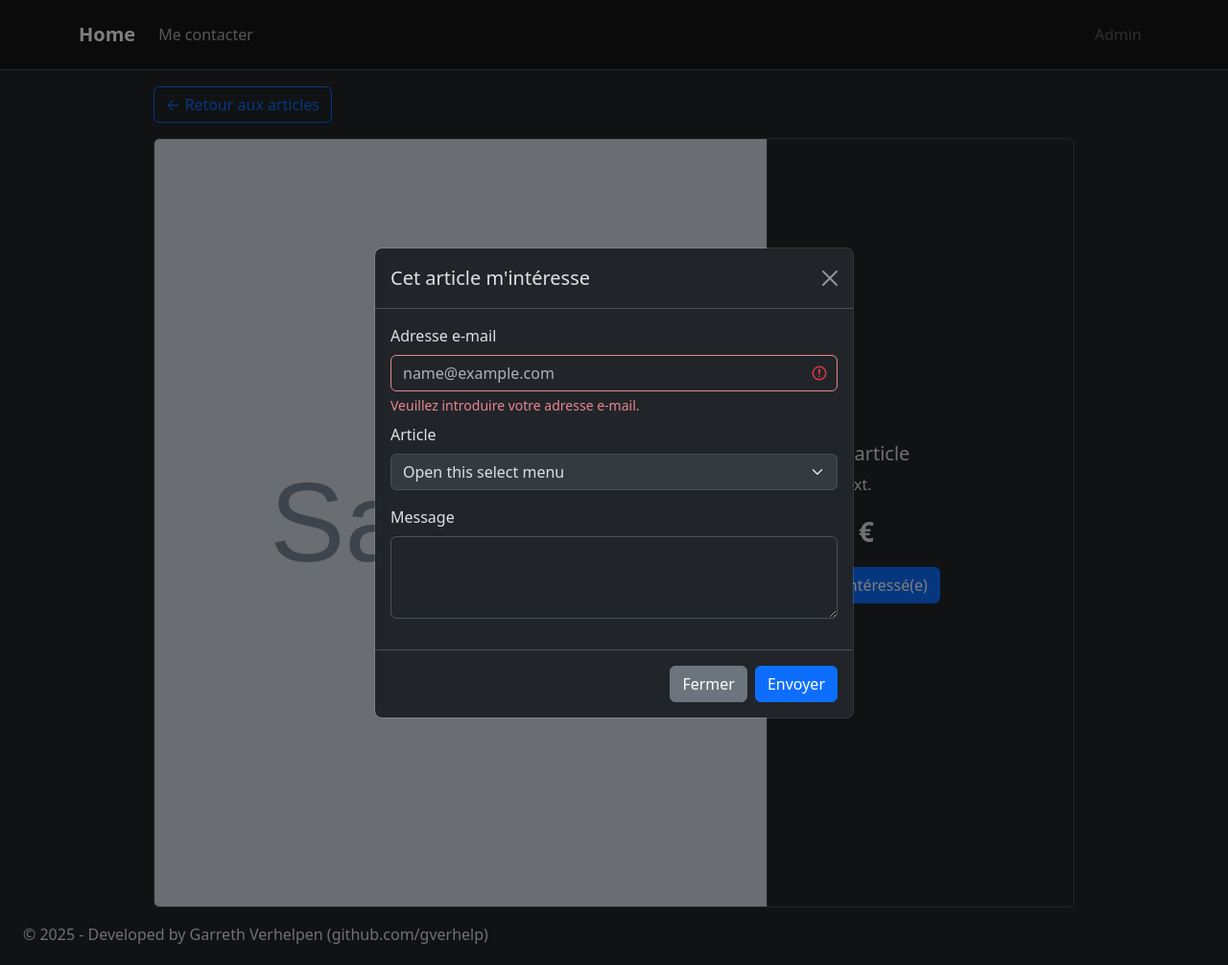
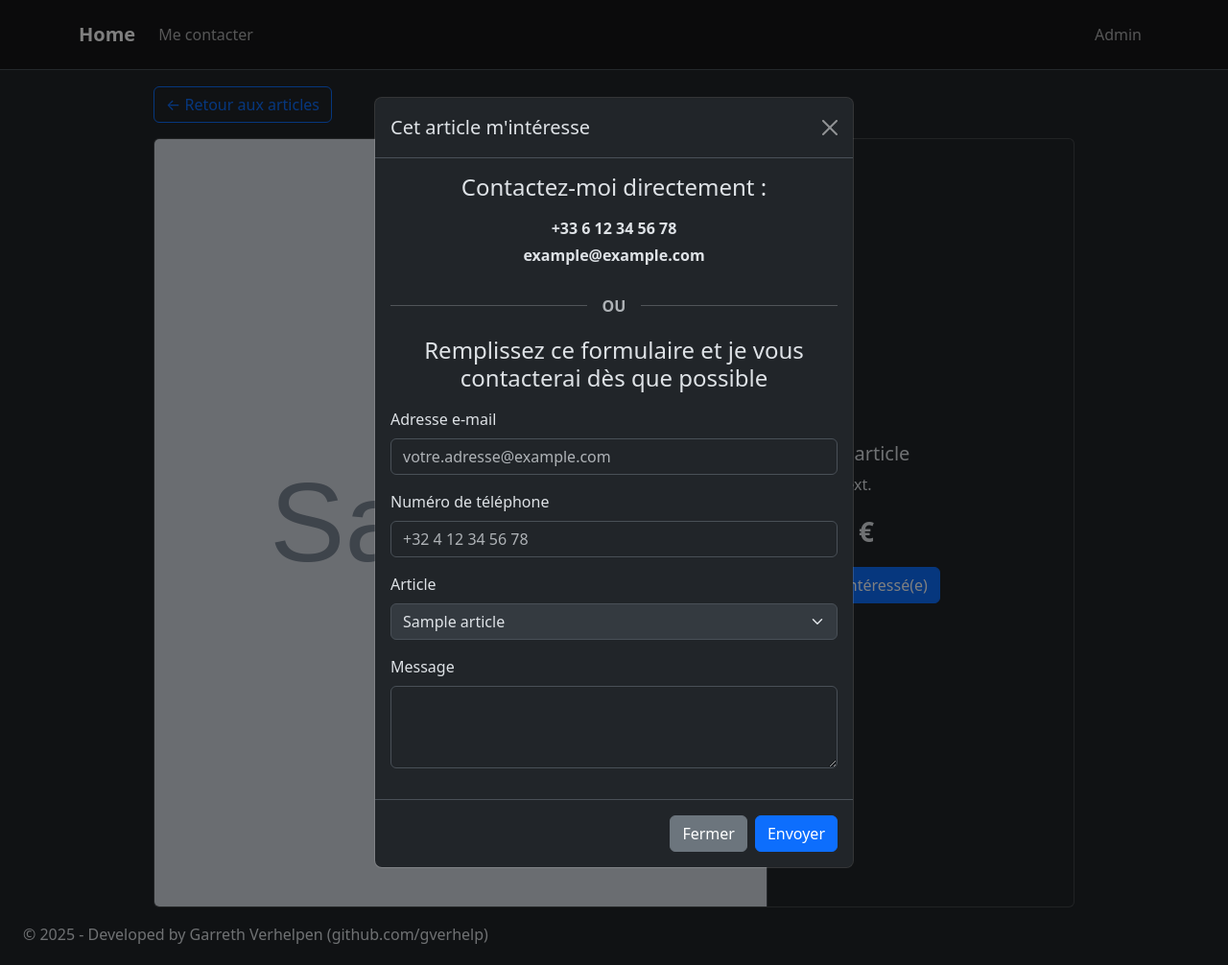
Before and after one commit to gverhelp/salesPageApp, a Django app: page /articles/1/ in a window 1280 px wide, after a click on "Je suis intéressé(e)". Shown: the whole page at 96% size. Run offline with Django 5.2, Linux system fonts and the light colour scheme; tables that the repository leaves empty hold one stand-in row (values such as "Sample post"); grey boxes marked "Sample" are stand-in pictures; some libraries are stand-ins or nearby versions.

Commit message:
contact_me page & interest_form done

```diff
--- a/app/salesPage/templates/articles/article_detail.html
+++ b/app/salesPage/templates/articles/article_detail.html
@@ -22,7 +22,7 @@
         <div class="row g-0">
           <div class="col-md-8 border-end">
             {% if article.images.all %}
-            <div id="carousel{{ article.id }}" class="carousel slide" data-bs-ride="carousel" data-bs-interval="3000" data-bs-pause="hover">
+            <div id="carousel{{ article.id }}" class="carousel slide" data-bs-ride="carousel" data-bs-interval="5000" data-bs-pause="hover">
                 <div class="carousel-indicators">
                     {% if article.images.all.count > 1 %}
                     {% for image in article.images.all %}
@@ -77,7 +77,7 @@
     </div>
 </div>
 
-<!-- Modal mail -->
+<!-- Modal -->
 <div class="modal fade" id="interestModal" tabindex="-1" aria-labelledby="interestModalLabel" aria-hidden="true">
     <div class="modal-dialog modal-dialog-centered">
         <div class="modal-content">
@@ -86,43 +86,68 @@
                 <button type="button" class="btn-close" data-bs-dismiss="modal" aria-label="Close"></button>
             </div>
             <div class="modal-body">
+
+                <div class="text-center mb-4">
+                    <h4 class="mb-3">Contactez-moi directement :</h4>
+                    <p class="fw-bold mb-1">+33 6 12 34 56 78</p>
+                    <p class="fw-bold">example@example.com</p>
+                </div>
+
+                <div class="d-flex align-items-center mb-3">
+                    <hr class="flex-grow-1">
+                    <span class="mx-3 fw-bold text-muted">OU</span>
+                    <hr class="flex-grow-1">
+                </div>
+
+                <div>
+                    <h4 class="text-center mb-3">Remplissez ce formulaire et je vous contacterai dès que possible</h4>
+                    <form>
                         <div class="mb-3">
-                <form class="was-validated">
                             <label for="mailInput" class="form-label">Adresse e-mail</label>
-                    <input type="email" class="form-control" id="mailInput" placeholder="name@example.com" required>
+                            <input type="email" class="form-control" id="mailInput" placeholder="votre.adresse@example.com" required>
                             <div class="invalid-feedback">
-                    Veuillez introduire votre adresse e-mail.
+                                Veuillez introduire une adresse e-mail valide.
                             </div>
-                    <div class="mt-2">
-                        <label for="articleInput" class="form-label"> Article </label>
+                        </div>
+
+                        <div class="mb-3">
+                            <label for="phoneInput" class="form-label">Numéro de téléphone</label>
+                            <input type="tel" class="form-control" id="phoneInput" placeholder="+32 4 12 34 56 78" required>
+                            <div class="invalid-feedback">
+                                Veuillez introduire un numéro de téléphone valide.
+                            </div>
+                        </div>
+
+                        <div class="mb-3">
+                            <label for="articleInput" class="form-label">Article</label>
                             <select class="form-select" id="articleInput" aria-label="Disabled select example" disabled>
-                            <option selected>Open this select menu</option>
-                            <option value="1">One</option>
-                            <option value="2">Two</option>
-                            <option value="3">Three</option>
+                                <option selected>{{ article.title }}</option>
                             </select>
                         </div>
                     </form>
-              </div>
+
                     <div class="mb-3">
                         <label for="FormControlTextarea" class="form-label">Message</label>
                         <textarea class="form-control" id="FormControlTextarea" rows="3"></textarea>
                     </div>
                 </div>
+            </div>
+
             <div class="modal-footer">
                 <button type="button" class="btn btn-secondary" data-bs-dismiss="modal">Fermer</button>
-          <button type="button" class="btn btn-primary" id="toastSuccessBtn" data-bs-dismiss="modal">Envoyer</button>
+                <button type="button" class="btn btn-primary" id="toastSuccessBtn">Envoyer</button>
             </div>
         </div>
     </div>
 </div>
+
 
 <!-- Toast -->
 <div class="toast-container position-fixed bottom-0 end-0 p-3">
     <div id="toastSuccess" class="toast align-items-center text-bg-success border-0" role="alert" aria-live="assertive" aria-atomic="true">
         <div class="d-flex">
         <div class="toast-body">
-            Votre e-mail a bien été envoyé ! Nous vous recontacterons dans les plus brefs délais.
+            Votre message a bien été envoyé ! Nous vous recontacterons dans les plus brefs délais.
         </div>
         <button type="button" class="btn-close btn-close-white me-2 m-auto" data-bs-dismiss="toast" aria-label="Close"></button>
         </div>
--- a/app/salesPage/templates/base.html
+++ b/app/salesPage/templates/base.html
@@ -27,12 +27,12 @@
           <div class="collapse navbar-collapse" id="navbarNav">
             <ul class="navbar-nav">
               <li class="nav-item">
-                <a class="nav-link" href="#">Me contacter</a>
+                <a class="nav-link" href="{% url 'contact_me' %}">Me contacter</a>
               </li>
             </ul>
             <ul class="navbar-nav ms-auto">
               <li class="nav-item">
-                <a class="nav-link disabled" aria-disabled="true">Admin</a>
+                <a class="nav-link" href="#">Admin</a>
               </li>
             </ul>
           </div>
@@ -51,6 +51,6 @@
         <p class="ms-4"> &copy; 2025 - Developed by Garreth Verhelpen (github.com/gverhelp) </p>
     </footer>
 
-    <script src="{% static 'js/scripts.js' %}"></script>s
+    <script src="{% static 'js/scripts.js' %}"></script>
 </body>
 </html>
--- a/app/salesPage/urls.py
+++ b/app/salesPage/urls.py
@@ -17,7 +17,7 @@ Including another URLconf
 from django.conf import settings
 from django.conf.urls.static import static
 from django.urls import path
-from salesPage.views import article_list, article_detail, article_delete, article_update, article_create
+from salesPage.views import article_list, article_detail, article_delete, article_update, article_create, contact_me
 
 urlpatterns = [
     path('', article_list),
@@ -26,4 +26,5 @@ urlpatterns = [
     path('articles/<int:article_id>/delete/', article_delete, name='article_delete'),
     path('articles/<int:article_id>/update/', article_update, name='article_update'),
     path('articles/create/', article_create, name='article_create'),
+    path('me-contacter/', contact_me, name='contact_me'),
 ] + static(settings.MEDIA_URL, document_root=settings.MEDIA_ROOT)
--- a/app/salesPage/views.py
+++ b/app/salesPage/views.py
@@ -3,6 +3,9 @@ from .models import Article, ArticleImage
 from .forms import ArticleForm
 
 # Create your views here.
+def contact_me(request):
+    return render(request, 'contact/contact_me.html')
+
 def article_list(request):
     articles = Article.objects.all()
     return render(request, 'articles/article_list.html', {'articles': articles})
```
Also changed, not shown: app/salesPage/templates/articles/article_list.html (+4 -4 lines), app/salesPage/templates/contact/contact_me.html (+34 -0 lines), app/static/js/scripts.js (+39 -7 lines), app/static/img/profile_pic.jpg (added). Lines whose indentation alone changed are shown as unchanged.
